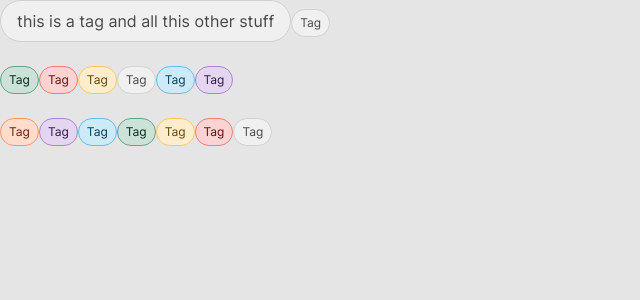
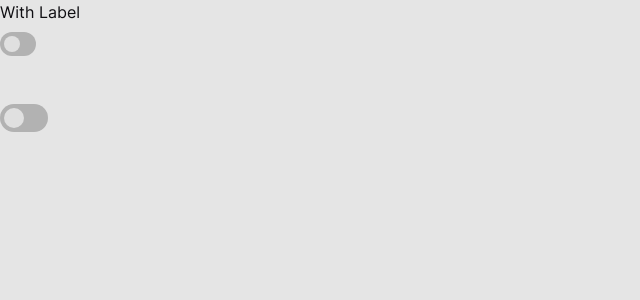
Before and after one commit to Beardography/Depot, a Vue app: page /sandbox in a window 1280 px wide. Shown: the top 300 px of the page, without its empty margins (0-640 px from the left). Built offline with nearby package versions, Linux system fonts and the light colour scheme.

Commit message:
updated styles for toggle

```diff
--- /dev/null
+++ b/src/components/Switch.vue
@@ -0,0 +1,28 @@
+<script setup>
+defineProps({
+  label: {
+    type: String,
+    default: 'Switch'
+  },
+  showLabel: {
+    type: Boolean,
+    default: true,
+    required: true
+  },
+  size: {
+    type: String,
+    options: ['medium', 'md', 'large', 'lg'],
+    default: 'medium'
+  }
+})
+</script>
+
+<template>
+  <div class="toggle" :class="[size]">
+    <label v-show="showLabel" class="label">{{ label }}</label>
+    <label class="switch">
+      <input type="checkbox" />
+      <div class="slider"></div>
+    </label>
+  </div>
+</template>
--- /dev/null
+++ b/src/styles/scss/_switch.scss
@@ -0,0 +1,94 @@
+.toggle {
+  display: flex;
+  flex-direction: column;
+
+  .label {
+    font-weight: 400;
+    margin-bottom: $sm;
+  }
+
+  &.large,
+  &.lg {
+    .switch {
+      width: 3rem;
+      height: 1.75rem;
+
+      .slider {
+        &:before {
+          height: 1.25rem;
+          width: 1.25rem;
+          left: $xs;
+          bottom: 4px;
+        }
+      }
+    }
+
+    input {
+      &:checked + .slider:before {
+        transform: translateX(1.25rem);
+      }
+    }
+  }
+
+  &.medium,
+  &.md {
+    .switch {
+      width: 2.25rem;
+      height: 1.5rem;
+
+      .slider {
+        &:before {
+          height: 1rem;
+          width: 1rem;
+          left: $xs;
+          bottom: $xs;
+        }
+      }
+    }
+
+    input {
+      &:checked + .slider:before {
+        transform: translateX(0.75rem);
+      }
+    }
+  }
+
+  .switch {
+    display: inline-block;
+    position: relative;
+
+    .slider {
+      position: absolute;
+      top: 0;
+      left: 0;
+      right: 0;
+      bottom: 0;
+      background-color: $gray-500;
+      transition: 0.3s;
+      border-radius: 5rem;
+      cursor: pointer;
+
+      &:before {
+        position: absolute;
+        content: '';
+        background-color: $gray-200;
+        transition: 0.3s;
+        border-radius: 5rem;
+      }
+    }
+
+    input {
+      opacity: 0;
+      width: 0;
+      height: 0;
+
+      &:checked + .slider {
+        background-color: $blue-600;
+      }
+
+      &:focus + .slider {
+        box-shadow: 0 0 1px $blue-600;
+      }
+    }
+  }
+}
--- a/src/styles/styles.css
+++ b/src/styles/styles.css
@@ -497,4 +497,72 @@ button.danger-secondary:disabled {
   background-color: #ffdccc;
   border: 1px solid #ff9666;
   color: #662000;
+}
+
+.toggle {
+  display: flex;
+  flex-direction: column;
+}
+.toggle .label {
+  font-weight: 400;
+  margin-bottom: 8px;
+}
+.toggle.large .switch, .toggle.lg .switch {
+  width: 3rem;
+  height: 1.75rem;
+}
+.toggle.large .switch .slider:before, .toggle.lg .switch .slider:before {
+  height: 1.25rem;
+  width: 1.25rem;
+  left: 4px;
+  bottom: 4px;
+}
+.toggle.large input:checked + .slider:before, .toggle.lg input:checked + .slider:before {
+  transform: translateX(1.25rem);
+}
+.toggle.medium .switch, .toggle.md .switch {
+  width: 2.25rem;
+  height: 1.5rem;
+}
+.toggle.medium .switch .slider:before, .toggle.md .switch .slider:before {
+  height: 1rem;
+  width: 1rem;
+  left: 4px;
+  bottom: 4px;
+}
+.toggle.medium input:checked + .slider:before, .toggle.md input:checked + .slider:before {
+  transform: translateX(0.75rem);
+}
+.toggle .switch {
+  display: inline-block;
+  position: relative;
+}
+.toggle .switch .slider {
+  position: absolute;
+  top: 0;
+  left: 0;
+  right: 0;
+  bottom: 0;
+  background-color: #b2b2b2;
+  transition: 0.3s;
+  border-radius: 5rem;
+  cursor: pointer;
+}
+.toggle .switch .slider:before {
+  position: absolute;
+  content: "";
+  background-color: #e0e0e0;
+  transition: 0.3s;
+  border-radius: 5rem;
+}
+.toggle .switch input {
+  opacity: 0;
+  width: 0;
+  height: 0;
+}
+.toggle .switch input:checked + .slider {
+  background-color: #0077b1;
+}
+.toggle .switch input:focus + .slider {
+  box-shadow: 0 0 1px #0077b1;
 }/*# sourceMappingURL=styles.css.map */
--- a/src/styles/styles.scss
+++ b/src/styles/styles.scss
@@ -13,3 +13,4 @@
 @import './scss/link';
 @import './scss/button';
 @import './scss/tag';
+@import './scss/switch';
--- a/src/views/ComponentsView.vue
+++ b/src/views/ComponentsView.vue
@@ -1,6 +1,7 @@
 <script setup>
 import Link from '../components/Link.vue'
 import Button from '../components/Button.vue'
+import Tag from '../components/Tag.vue'
 </script>
 
 <template>
@@ -28,4 +29,31 @@ import Button from '../components/Button.vue'
   <Button size="sm" text="Add to cart" type="danger-secondary" />
   <br /><br />
   <Button size="lg" text="Add to cart" disabled />
+
+  <br />
+  <br />
+  <br />
+  <Tag size="lg" text="this is a tag and all this other stuff" />
+  <Tag size="md" />
+
+  <br /><br />
+
+  <!-- Statuses -->
+  <Tag status="success" />
+  <Tag status="error" />
+  <Tag status="warning" />
+  <Tag status="waiting" />
+  <Tag status="processing" />
+  <Tag status="info" />
+
+  <br /><br />
+
+  <!-- Colors -->
+  <Tag color="orange" />
+  <Tag color="purple" />
+  <Tag color="blue" />
+  <Tag color="green" />
+  <Tag color="yellow" />
+  <Tag color="red" />
+  <Tag color="default" />
 </template>
--- a/src/views/SandboxView.vue
+++ b/src/views/SandboxView.vue
@@ -1,29 +1,9 @@
 <script setup>
-import Tag from '../components/Tag.vue'
+import Switch from '../components/Switch.vue'
 </script>
 
 <template>
-  <Tag size="lg" text="this is a tag and all this other stuff" />
-  <Tag size="md" />
-
+  <Switch label="With Label" :showLabel="true" for="tester" />
   <br /><br />
-
-  <!-- Statuses -->
-  <Tag status="success" />
-  <Tag status="error" />
-  <Tag status="warning" />
-  <Tag status="waiting" />
-  <Tag status="processing" />
-  <Tag status="info" />
-
-  <br /><br />
-
-  <!-- Colors -->
-  <Tag color="orange" />
-  <Tag color="purple" />
-  <Tag color="blue" />
-  <Tag color="green" />
-  <Tag color="yellow" />
-  <Tag color="red" />
-  <Tag color="default" />
+  <Switch label="With Label" :showLabel="false" size="large" />
 </template>
```
Also changed, not shown: 1 other file (tests, documents, lock files or other folders).
